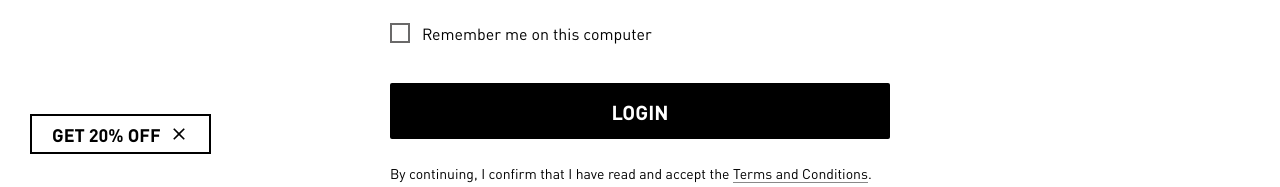
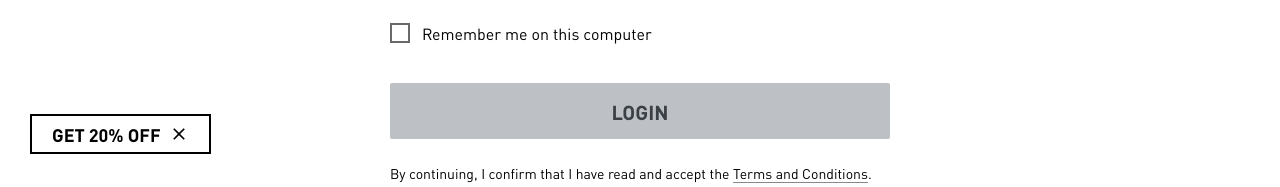
Before and after one commit to AnvarjonShavqiyev/Puma-Clone, a React (Vite) app: page /auth/login in a window 1280 px wide. Shown: the part 586-773 px from the top of the page. Built offline with nearby package versions, Linux system fonts and the light colour scheme.

Commit message:
some style added to login

```diff
--- a/src/pages/auth/login/Login.tsx
+++ b/src/pages/auth/login/Login.tsx
@@ -1,21 +1,35 @@
 import { Link } from 'react-router-dom'
 import '../Auth.scss'
+import { ChangeEvent, useEffect, useState } from 'react';
 const Login = () => {
-  return (
+const [submitStatus, setSubmitStatus] = useState<boolean>(false);
+const [email, setEmail] = useState<string>('');
+const [password, setPassword] = useState<string>('');
+useEffect(() => {
+    if(email.length > 0 && password.length > 0){
+        setSubmitStatus(true);
+    }else{
+        setSubmitStatus(false);
+    }
+},[email, password])
+return (
     <form className="auth-form">
         <div className="auth-input-wrapper">
           <label htmlFor="email" className="auth-label">Email <p className="red">*</p></label>
-          <input placeholder="Email" className="auth-input" type="text" id="email" name="email" required />
+          <input onChange={(e: ChangeEvent<HTMLInputElement>) => setEmail(e.target.value)} value={email} placeholder="Email" className="auth-input" id="email" required />
         </div>
         <div className="auth-input-wrapper">
           <label htmlFor="password" className="auth-label">Password <p className="red">*</p></label>
-          <input placeholder="Password" className="auth-input" type="text" id="password" name="password" required />
+          <input onChange={(e: ChangeEvent<HTMLInputElement>) => setPassword(e.target.value)} value={password} placeholder="Password" className="auth-input" id="password" required />
         </div>
         <div className="auth-checkbox">
           <input className="checkbox-input" type="checkbox" />
           <p>Remember me on this computer</p>
         </div>
-        <button className="auth-submitBtn">LOGIN</button>
+        <div className="reg-btn-wrapper">
+          <button className={submitStatus ? "auth-submitBtn" : "non-active"}>LOGIN</button>
+          <p className="auth-note">PLEASE FILL OUT ALL MANDATORY FIELDS</p>
+        </div>
         <p className="auth-text">By continuing, I confirm that I have read and accept the <Link to='/'>Terms and Conditions</Link>.
         and the <Link to='/'>Privacy Policy</Link>.
         </p>
```
